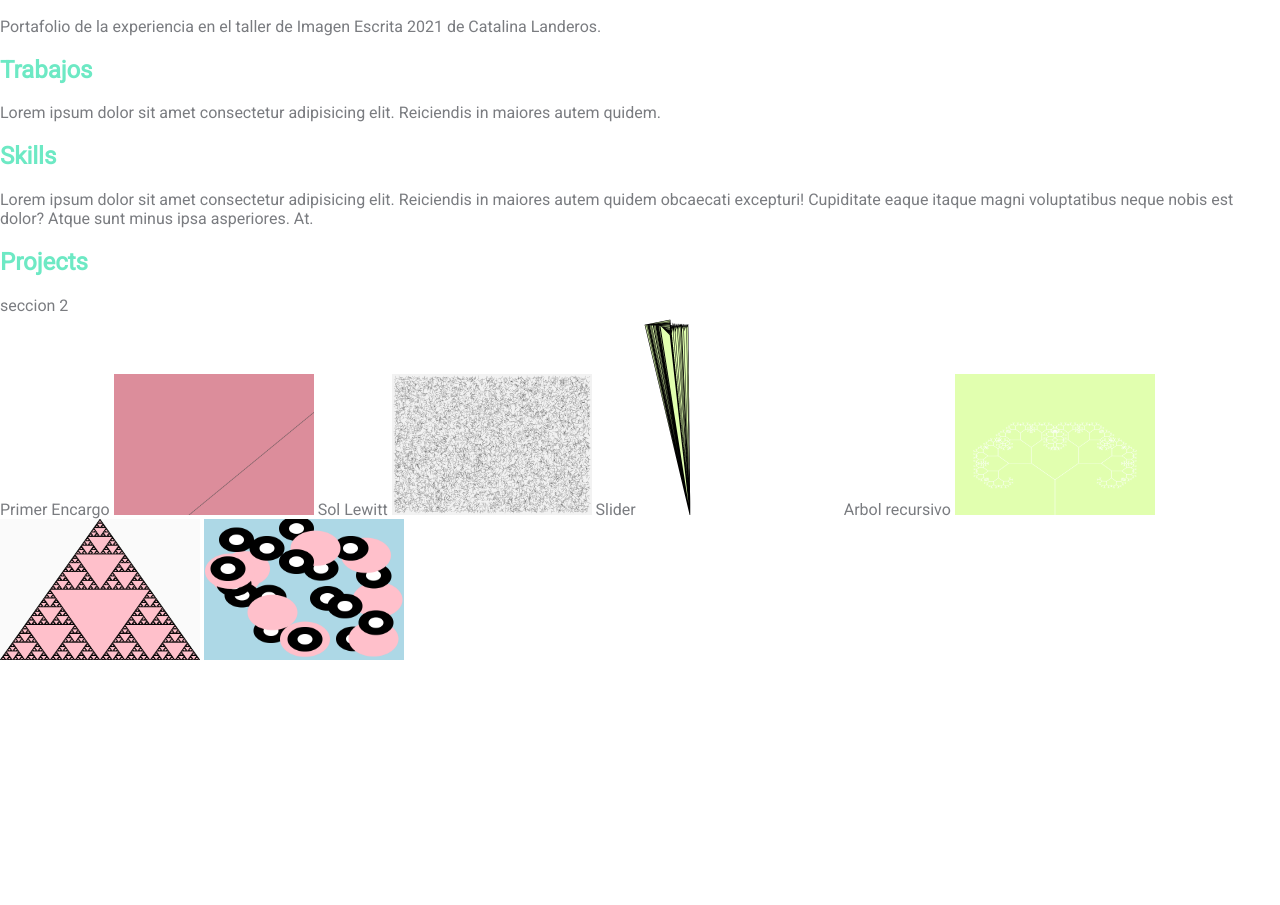
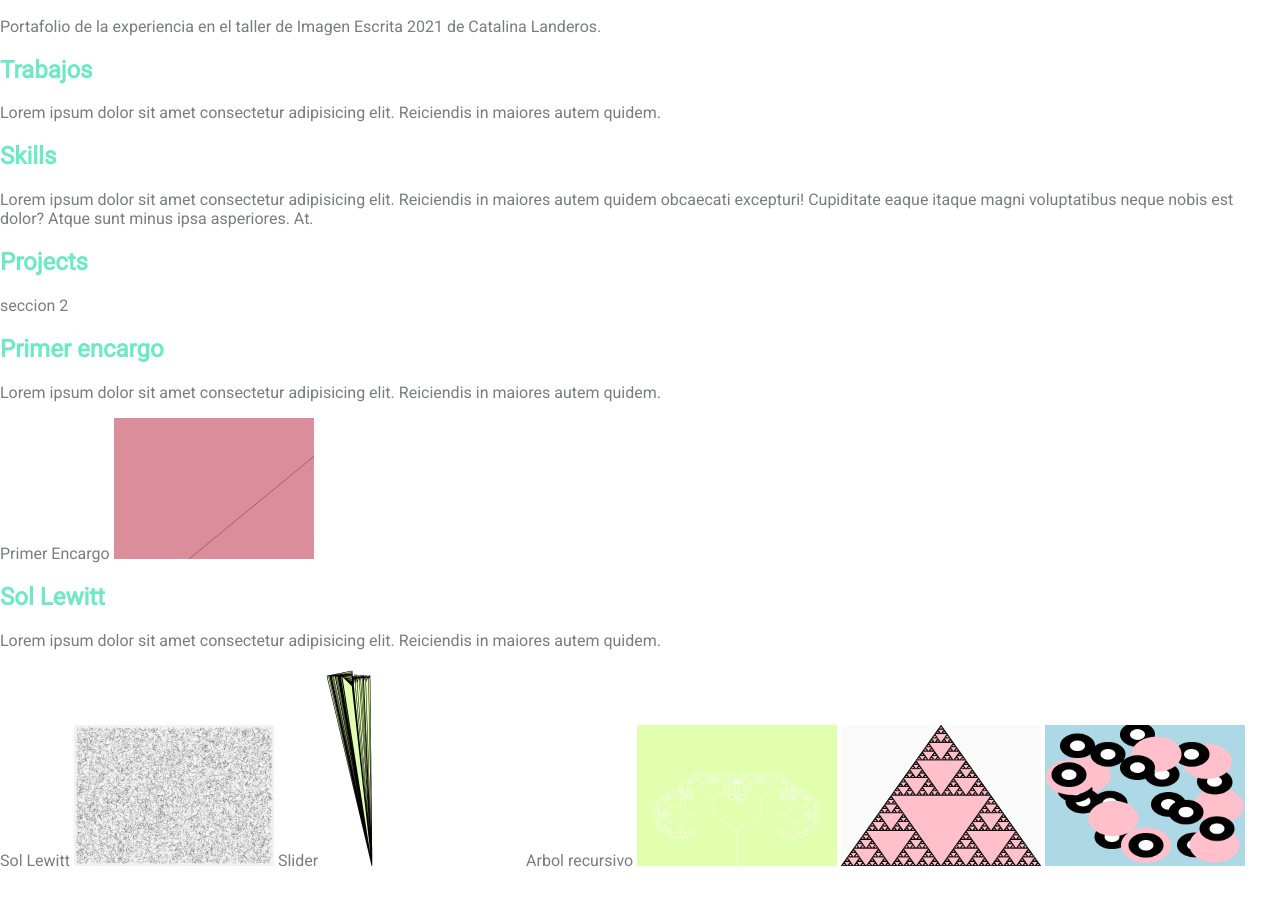
Before and after one commit to catalanderos/IMAGEN-ESCRITA-CATALINA, a plain HTML site: page index.html in a window 1280 px wide. Shown: the part 173-1078 px from the top of the page. Before the commit the page ends 894 px from the top, so only its background shows below. Drawn offline with Linux system fonts and the light colour scheme.

Commit message:
cambio
cambio

```diff
--- a/index.html
+++ b/index.html
@@ -36,10 +36,16 @@
             <div class="grid-2">
 
             </div class="section-1">
+            <h2>Primer encargo</h2>
+            <p>Lorem ipsum dolor sit amet consectetur adipisicing elit. Reiciendis in maiores autem quidem.</p>
             <a href="#">Primer Encargo</a>
             <img src="img/IE/primerejercicio.png"
              width="200"
             height="141">
+
+
+            <h2>Sol Lewitt</h2>
+            <p>Lorem ipsum dolor sit amet consectetur adipisicing elit. Reiciendis in maiores autem quidem.</p>
 
           </div class="section-2">
             <a href="#">Sol Lewitt</a>
```
